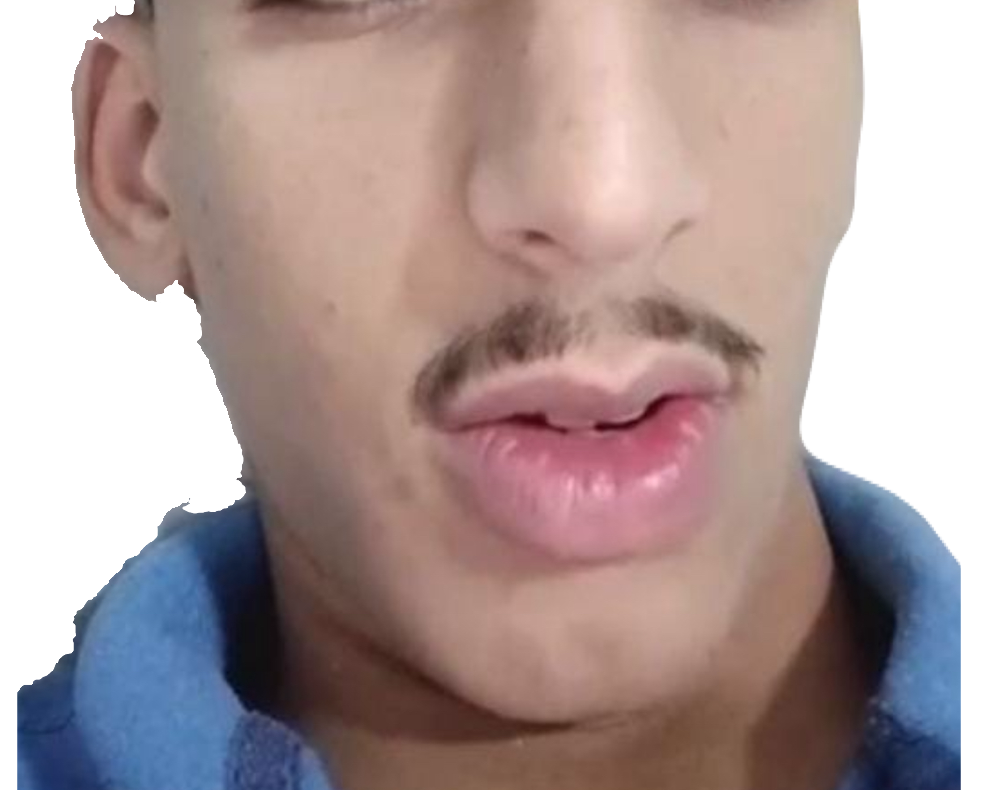
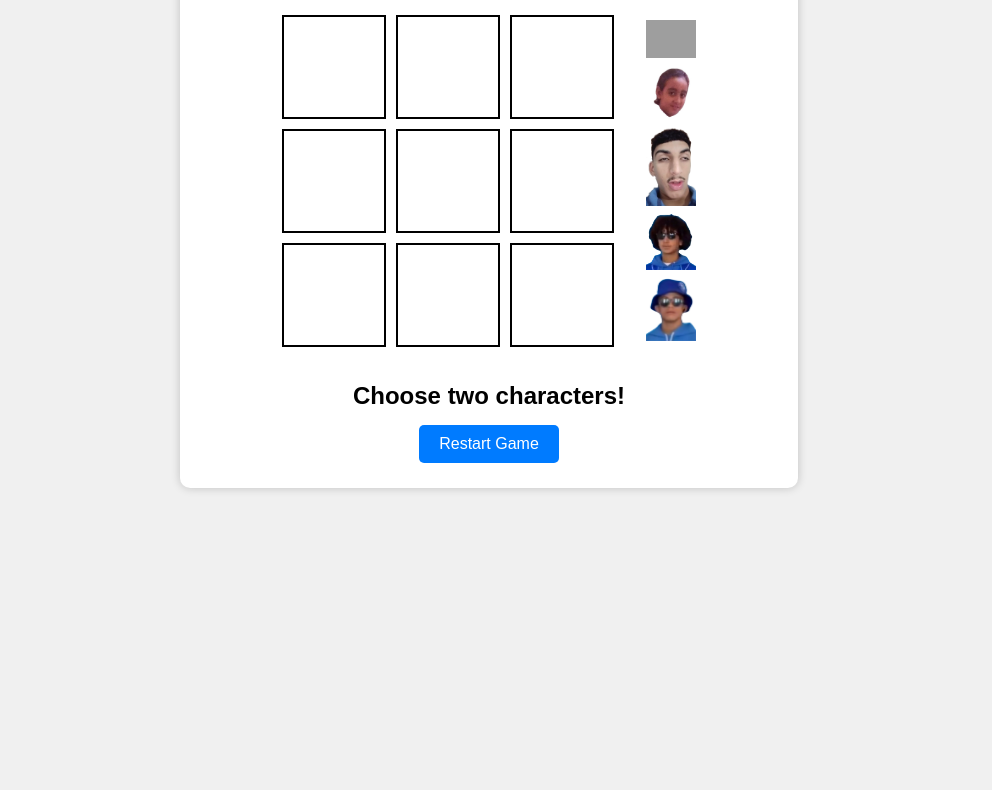
Before and after one commit to Mossaab49/tictactoe, a plain HTML site: page index.html in a window 1280 px wide. Shown: the part 208-998 px from the top of the page, without its empty margins (151-1143 px from the left). After the commit the page ends 800 px from the top, so only its background shows below. Drawn offline with Linux system fonts and the light colour scheme; grey boxes are pictures that could not be loaded.

Commit message:
Update style.csss

```diff
--- a/style.css
+++ b/style.css
@@ -26,6 +26,25 @@ section {
 .game--title {
     font-size: 2rem;
     margin-bottom: 10px;
+}
+
+.game{
+    display: flex;
+    align-items: center;
+}
+.game--characters{
+    display: grid;
+    padding-left: 4rem;
+    gap: 0.4rem;
+}
+
+.game img{
+    width: 50px;
+    cursor: pointer;
+    transition: 0.3s;
+}
+.game img:hover{
+    transform: scale(1.1);
 }
 
 /* Game Board */
```
